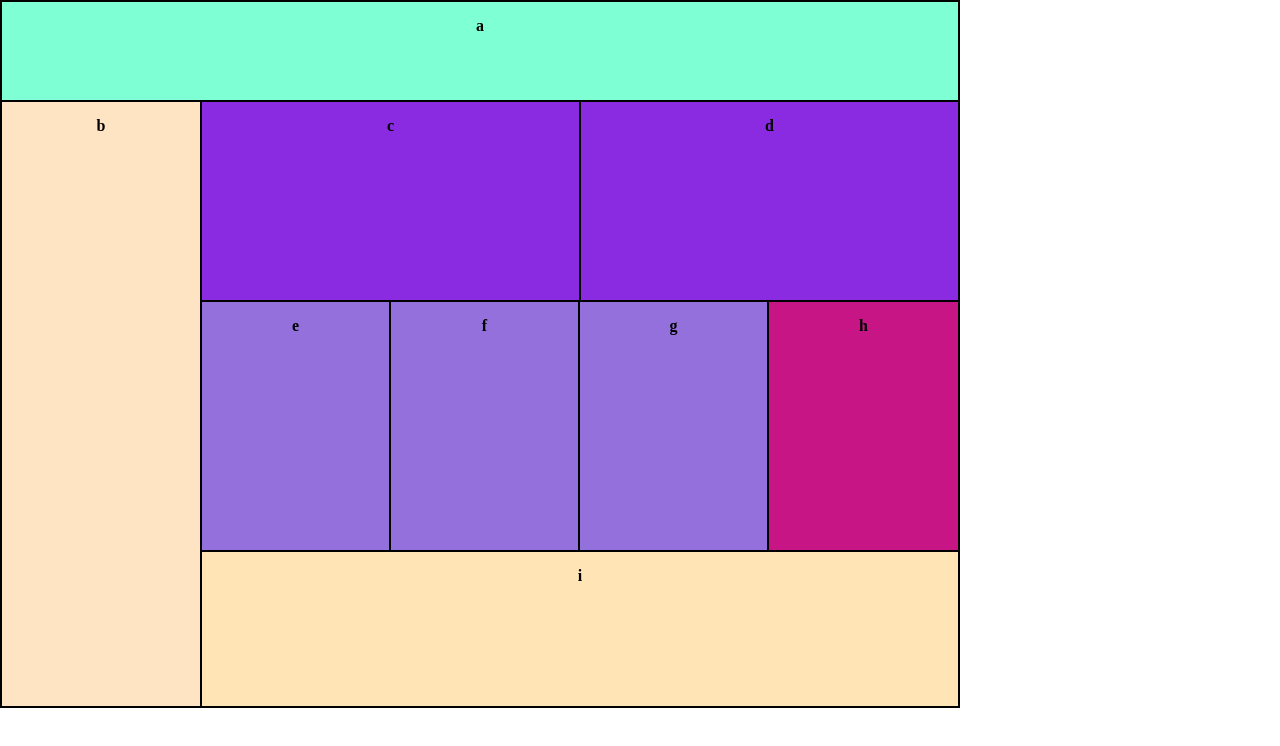
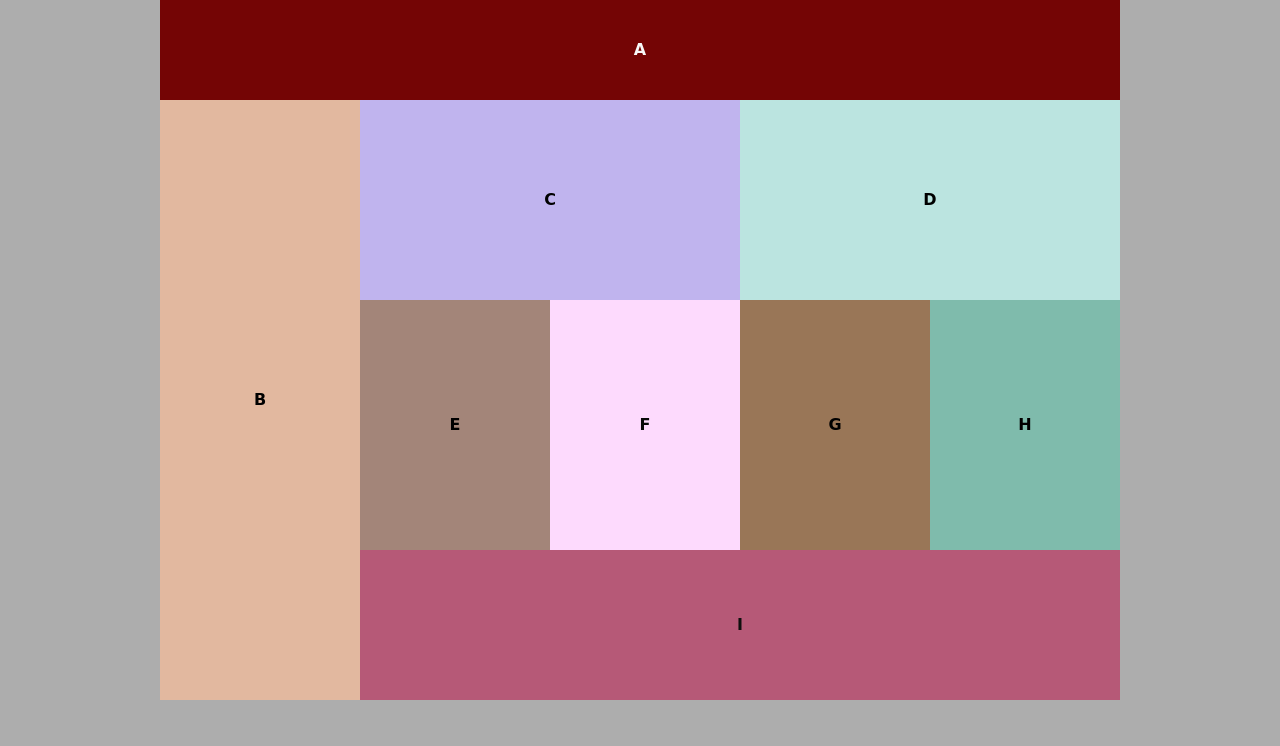
Before and after one commit to ayaazzam24/lab-01, a plain HTML site: page index.html in a window 1280 px wide. Drawn offline with Linux system fonts and the light colour scheme.

Commit message:
change to grid

```diff
--- a/css/base.css
+++ b/css/base.css
@@ -1,19 +1,10 @@
-*{
-    box-sizing: border-box;
+body {
+	font-family: cursive;
+	font-weight: bolder;
+
+  background-color: rgb(173, 173, 173);
 }
 
-div{
-    background-color: rgb(134, 134, 134);
-    border: 1px solid ;
+*{
+  box-sizing: border-box;
 }
-.ABA{
-    position: absolute;
-    background-color: white;
-    width: 480px;
-}
-.ABA p{
-    text-align: center;
-    font-weight: bolder;
-
-    padding-top: 2vh;
-}
--- a/css/layout.css
+++ b/css/layout.css
@@ -1,40 +1,126 @@
-.a{
-    width: 478px;
-    height: 75px;
-    background-color: purple;
+#A {
+    background-color: rgb(72, 86, 90);
+    color: black
 }
 
-.b{
-    width: 478px;
-    height: 150px;
-    background-color: blanchedalmond;
-}
-.c , .d {
-    width: 478px;
-    height: 125px;
-    display: block;
-    background-color: lightblue;
-}
-.e ,.f {
-    width: 239px;
-    height: 250px;
-    display: block;
-    float: left;
-    background-color: lightskyblue;
+#b {
+    background-color: rgb(41, 77, 97);
 }
 
-.g ,.h{
-    width: 239px;
-    height: 250px;
-    display: block;
-    float: left;
-    background-color: navy;
+#c {
+    background-color: #46393ed2;
+}
+
+#d {
+    background-color: #2f4444;
+}
+
+#e {
+    background-color: rgb(66, 61, 51);
+}
+
+#f {
+    background-color: rgb(63, 143, 83);
+    color: white
+}
+
+#g {
+    background-color: rgb(124, 165, 184);
+}
+
+#h {
+    background-color: rgb(199, 131, 154);
+}
+
+#i {
+    background-color: rgb(0, 0, 0);
+    color: rgb(13, 14, 12);
+}
+
+/* Tablet Media*/
+@media (min-width: 737px) and (max-width: 959px){
+    #A {
+        background-color: #cff7ce;
+        color: rgb(70, 90, 26);
+    }
+
+    #b {
+        background-color: #c9b7f3;
+    }
+
+    #c {
+        background-color: #f3c9e9;
+    }
+
+    #d {
+        background-color: #7ea58e;
+        color: #EFF6E0;
+    }
+
+    #e {
+        background-color: #eba99a;
+        color: #EFF6E0;
+    }
+
+    #f {
+        background-color: #f1d1b5;
+        color: #EFF6E0;
+    }
+
+    #g {
+        background-color: #c2c45d;
+    }
+
+    #h {
+        background-color: #f3d6b298;
+    }
+
+    #i {
+        background-color: #a379f2da;
+    }
 
 }
 
-.i{
-    width: 478px;
-    height:80px;
-    float: left;
-    background-color: palevioletred;
+/* Desktop Media */
+
+@media (min-width: 960px){
+    #A {
+        background-color: rgb(116, 5, 5);
+        color: rgb(248, 248, 248);
+    }
+
+    #b {
+        background-color: rgb(226, 184, 159);
+    }
+
+    #c {
+        background-color: rgb(192, 180, 238);
+    }
+
+    #d {
+        background-color: rgb(187, 228, 224);
+    }
+
+    #e {
+        background-color: rgb(163, 133, 121);
+    }
+
+    #f {
+        background-color: #fddafd;
+        color: #080808;
+    }
+
+    #g {
+        background-color: rgb(153, 118, 87);
+    }
+
+    #h {
+        background-color: rgb(127, 187, 172);
+    }
+
+    #i {
+        background-color: #b65977;
+        color: #0e0f0d;
+    }
+
 }
--- a/css/modules.css
+++ b/css/modules.css
@@ -1,63 +1,185 @@
-@media(min-width: 768px){
-    *{
-        box-sizing: border-box;
-    }
-    div{
-        /*background-color: rgb(0, 104, 189);*/
-        border: 1px solid ;
-    }
-    .ABA{
-        position: absolute;
-        /*background-color: white;*/
-        width: 960px;
-    }
-    .ABAS p{
-        text-align: center;
-        padding-top: 2vh;
-    }
-    .a{
-        width: 958px;
-        height: 100px;
-        background-color: aquamarine;
+.box {
+	max-width: 960px;
+	text-align: center;
+	box-sizing: border-box;
+}
+
+/* Mobile */
+
+@media (min-width: 480px) and (max-width: 736px){
+
+	#ABA {
+		display:grid;
+		width: 480px;
+		margin: 0 auto;
+		margin-left: calc((100% - 480px) /2);
+		grid-template-columns: 240px 240px;
+		grid-template-rows: 75px 150px 125px 125px 250px 250px 80px;
+	}
+
+	#A {
+			grid-area: 1 / 1 / 1 / 3;
+			line-height: 75px;
+	}
+
+	#b {
+			grid-area: 2 / 1 / 2 / 3;
+			line-height: 150px;
+
+	}
+
+	#c {
+			grid-area: 3 / 1 / 3 / 3;
+			line-height: 125px;
+	}
+
+	#d {
+			grid-area: 4 / 1 / 4 / 3;
+			line-height: 125px;
+	}
+
+	#e {
+			grid-area: 5 / 1 / 5 / 1;
+			line-height: 250px;
+	}
+
+	#f {
+			grid-area: 5 / 2 / 5 / 2;
+			line-height: 250px;
+	}
+
+	#g {
+			grid-area: 6 / 1 / 6 / 1;
+			line-height: 250px;
+	}
+
+	#h {
+			grid-area: 6 / 2 / 6 / 2;
+			line-height: 250px;
+	}
+
+	#i {
+			grid-area: 7 / 1 / 7 / 3;
+			line-height: 80px;
+	}
+
+}
+
+/* Tablet */
+
+@media (min-width: 737px) and (max-width: 959px){
+
+	#ABA {
+		display:grid;
+		width: 737px;
+		margin: 0 auto;
+		margin-left: calc((100% - 737px) /2);
+
+	}
+
+	#A {
+		grid-area: 1 / 1 / 2 / 6;
+		line-height: 100px;
+	}
+
+	#b {
+		grid-area: 2 / 1 / 6 / 1;
+		line-height: 600px;
+	}
+
+	#c {
+		grid-area: 2 / 2 / 3 / 4;
+		line-height: 200px;
+	}
+
+	#d {
+		grid-area: 2 / 4 / 2 / 6;
+		line-height: 200px;
+	}
+
+	#e {
+		grid-area: 3 / 2 / 4 / 2;
+		line-height: 250px;
+	}
+
+	#f {
+		grid-area: 3 / 3 / 4 / 3;
+		line-height: 250px;
+	}
+
+	#g {
+		grid-area: 3 / 4 / 4 / 4;
+		line-height: 250px;
+	}
+
+	#h {
+		grid-area: 3 / 5 / 4 / 5;
+		line-height: 250px;
+	}
+
+	#i {
+		grid-area: 4 / 2 / 5 / 6;
+		line-height: 150px;
+	}
+}
+
+/* Desktop */
+
+@media (min-width: 960px){
+
+    #ABA {
+				display:grid;
+				width: 960px;
+				margin: 0 auto;
+				margin-left: calc((100% - 960px) /2);
+				grid-template-columns: 200px 190px 190px 190px 190px;
+				grid-template-rows: 100px 200px 250px 150px;
+
     }
 
-    .b{
-        width: 200px;
-        height: 606px;
-        float: left;
-        background-color: bisque;
-    }
-    .c ,.d {
-        width: 379px;
-        height: 200px;
-        float: left;
-        display: inline-block;
-        background-color: blueviolet;
+    #A {
+				grid-area: 1 / 1 / 2 / 6;
+        line-height: 100px;
     }
 
-
-    .e ,.f ,.g ,.h {
-        width: 189px;
-        height: 250px;
-        display: block;
-        float: left;
-        background-color: mediumpurple;
+    #b {
+      grid-area: 2 / 1 / 6 / 1;
+      line-height: 600px;
     }
 
-    .h {
-        width: 191px;
-        height: 250px;
-        display: block;
-        float: left;
-        background-color: mediumvioletred;
+    #c {
+      grid-area: 2 / 2 / 3 / 4;
+      line-height: 200px;
     }
 
+    #d {
+      grid-area: 2 / 4 / 2 / 6;
+      line-height: 200px;
+    }
 
-    .i{
-        width: 758px;
-        height: 156px;
-        float: right;
-        background-color: moccasin;
+    #e {
+			grid-area: 3 / 2 / 4 / 2;
+      line-height: 250px;
+		}
+
+		#f {
+			grid-area: 3 / 3 / 4 / 3;
+			line-height: 250px;
+		}
+
+		#g {
+			grid-area: 3 / 4 / 4 / 4;
+			line-height: 250px;
+		}
+
+		#h {
+			grid-area: 3 / 5 / 4 / 5;
+			line-height: 250px;
+		}
+
+    #i {
+      grid-area: 4 / 2 / 5 / 6;
+      line-height: 150px;
     }
 
 }
--- a/index.html
+++ b/index.html
@@ -8,16 +8,20 @@
     <title>Document</title>
 </head>
 <body>
-    <div class ="ABA">
-    <div class="a"><p>a</p></div>
-    <div class="b"><p>b</p></div>
-    <div class="c"><p>c</p></div>
-    <div class="d"><p>d</p></div>
-    <div class="e"><p>e</p></div>
-    <div class="f"><p>f</p></div>
-    <div class="g"><p>g</p></div>
-    <div class="h"><p>h</p></div>
-    <div class="i"><p>i</p></div>
+    <div id="ABA">
+        <div class="box" id="A">A</div>
+        <div class="box" id="b">B</div>
+
+        <div class="box" id="c">C</div>
+        <div class="box" id="d">D</div>
+
+        <div class="box" id="e">E</div>
+        <div class="box" id="f">F</div>
+        <div class="box" id="g">G</div>
+        <div class="box" id="h">H</div>
+
+        <div class="box" id="i">I</div>
+    </div>
 </div>
 </body>
 </html>
```
